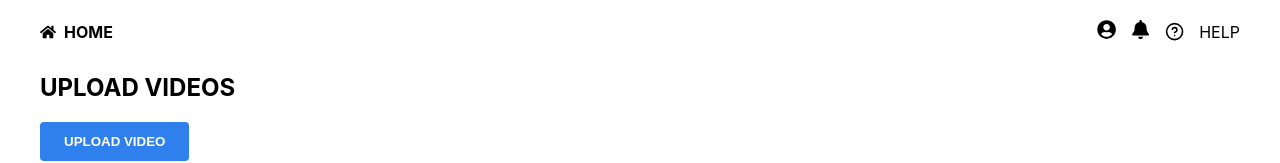
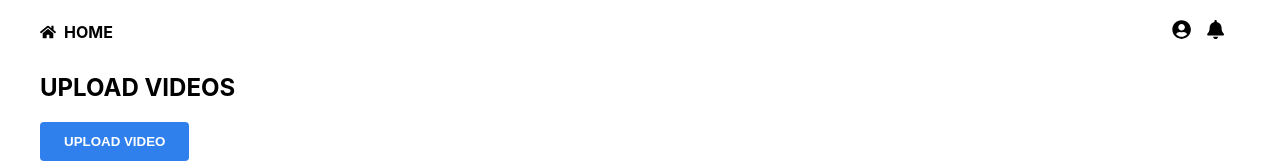
Before and after one commit to lambojac/video, a React (Create React App) app in the folder frontend/: page /upload in a window 1280 px wide. Shown: the top 163 px of the page. Built offline with nearby package versions, Linux system fonts and the light colour scheme; no server answers; sample sign-in values are in the browser's storage.

Commit message:
Update VideoUpload.jsx
help commneted out

```diff
--- a/frontend/src/pages/VideoUpload/VideoUpload.jsx
+++ b/frontend/src/pages/VideoUpload/VideoUpload.jsx
@@ -141,7 +141,7 @@ const VideoUpload = () => {
           <Link to="/notifications">
             <FaBell className="icon" />
           </Link>
-          <FiHelpCircle className="icon" /> HELP
+{/*           <FiHelpCircle className="icon" /> HELP */}
         </div>
       </header>
 
```
